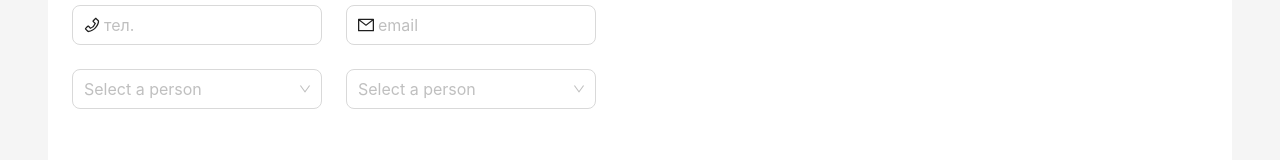
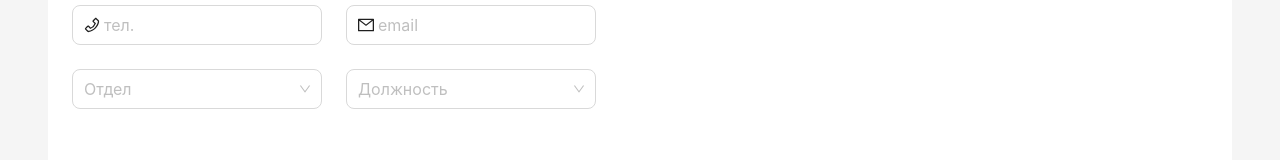
Before and after one commit to murashko12/JS-Test-assignment-Murashko-Petr, a React (Vite) app in the folder frontend/: page /create in a window 1280 px wide. Shown: the part 411-571 px from the top of the page. Built offline with nearby package versions, Linux system fonts and the light colour scheme.

Commit message:
upgrade UserCreatePage

```diff
--- /dev/null
+++ b/frontend/src/config/enums.config.ts
@@ -0,0 +1,50 @@
+export const Department = {
+    SALES: 'SALES',
+    TECHNICAL: 'TECHNICAL',
+    FINANCE: 'FINANCE',
+    PERSONNEL: 'PERSONNEL'
+} as const
+
+export const Position = {
+    MANAGER: 'MANAGER',
+    DEVELOPER: 'DEVELOPER',
+    DESIGNER: 'DESIGNER',
+    ANALYST: 'ANALYST',
+    TESTER: 'TESTER',
+    ACCOUNTANT: 'ACCOUNTANT',
+    HR: 'HR'
+} as const
+
+export type Department = typeof Department[keyof typeof Department]
+export type Position = typeof Position[keyof typeof Position]
+
+export const DepartmentLabels: Record<Department, string> = {
+    [Department.SALES]: 'Отдел продаж',
+    [Department.TECHNICAL]: 'Технический отдел',
+    [Department.FINANCE]: 'Финансовый отдел',
+    [Department.PERSONNEL]: 'Отдел персонала'
+}
+
+export const PositionLabels: Record<Position, string> = {
+    [Position.MANAGER]: 'Менеджер',
+    [Position.DEVELOPER]: 'Разработчик',
+    [Position.DESIGNER]: 'Дизайнер',
+    [Position.ANALYST]: 'Аналитик',
+    [Position.TESTER]: 'Тестировщик',
+    [Position.ACCOUNTANT]: 'Бухгалтер',
+    [Position.HR]: 'HR'
+}
+
+export const getDepartmentOptions = () => {
+    Object.values(Department).map(value => ({
+        value,
+        label: DepartmentLabels[value]
+    }))
+}
+
+export const getPositionOptions = () => {
+    Object.values(Position).map(value => ({
+        value,
+        label: PositionLabels[value]
+    }))
+}
--- a/frontend/src/index.css
+++ b/frontend/src/index.css
@@ -1 +1,11 @@
 @import "tailwindcss";
+
+.custom-upload .ant-upload-select {
+    width: 250px !important;
+    height: 250px !important;
+}
+
+.custom-upload .ant-upload-list-item-container {
+    width: 250px !important;
+    height: 250px !important;
+}
--- a/frontend/src/pages/UserCreatePage.tsx
+++ b/frontend/src/pages/UserCreatePage.tsx
@@ -6,6 +6,7 @@ import type { GetProp, UploadFile, UploadProps } from 'antd'
 import { Upload, message } from 'antd'
 import ImgCrop from 'antd-img-crop'
 import { useNavigate } from 'react-router-dom'
+import { Department, DepartmentLabels, Position, PositionLabels } from '../config/enums.config'
 
 type FileType = Parameters<GetProp<UploadProps, 'beforeUpload'>>[0]
 
@@ -68,15 +69,14 @@ const UserCreatePage = () => {
                             onPreview={onPreview}
                             beforeUpload={beforeUpload}
                             maxCount={1}
-                            style={{ width: 250, height: 250 }}
+                            className="custom-upload"
                         >
                             {fileList.length < 1 && (
                                 <div style={{
-                                    width: 300,
-                                    height: 300,
                                     display: 'flex',
                                     alignItems: 'center',
-                                    justifyContent: 'center'
+                                    justifyContent: 'center',
+                                    height: '100%'
                                 }}>
                                     + Загрузить фото
                                 </div>
@@ -136,29 +136,27 @@ const UserCreatePage = () => {
                 <Select
                     size="large"
                     showSearch
-                    placeholder="Select a person"
+                    placeholder="Отдел"
                     filterOption={(input, option) =>
                         (option?.label ?? '').toLowerCase().includes(input.toLowerCase())
                     }
-                    options={[
-                        { value: '1', label: 'Jack' },
-                        { value: '2', label: 'Lucy' },
-                        { value: '3', label: 'Tom' },
-                    ]}
+                    options={Object.values(Department).map(value => ({
+                        value,
+                        label: DepartmentLabels[value]
+                    }))}
                     className="!w-[250px]"
                 />
                 <Select
                     size="large"
                     showSearch
-                    placeholder="Select a person"
+                    placeholder="Должность"
                     filterOption={(input, option) =>
                         (option?.label ?? '').toLowerCase().includes(input.toLowerCase())
                     }
-                    options={[
-                        { value: '1', label: 'Jack' },
-                        { value: '2', label: 'Lucy' },
-                        { value: '3', label: 'Tom' },
-                    ]}
+                    options={Object.values(Position).map(value => ({
+                        value,
+                        label: PositionLabels[value]
+                    }))}
                     className="!w-[250px]"
                 />
             </Flex>
```
